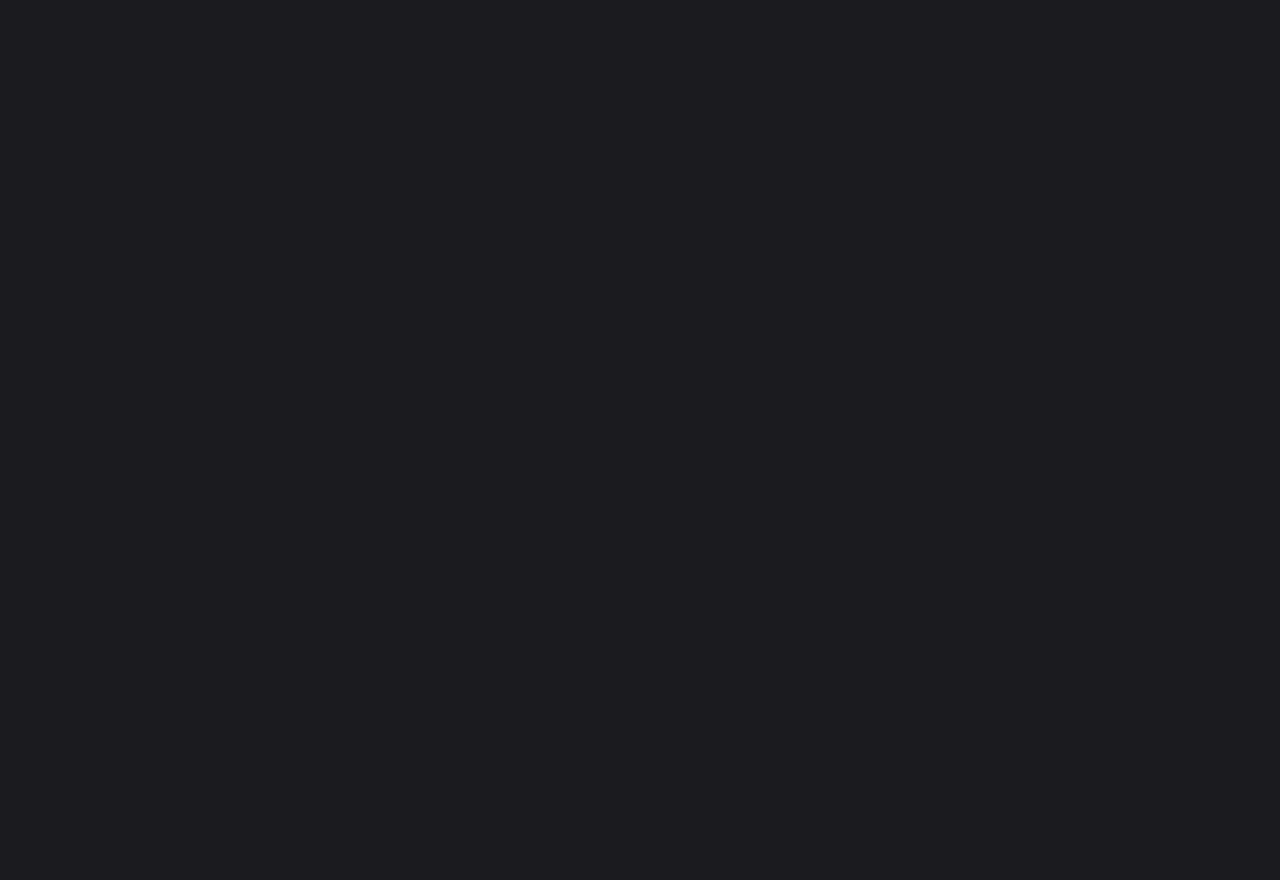
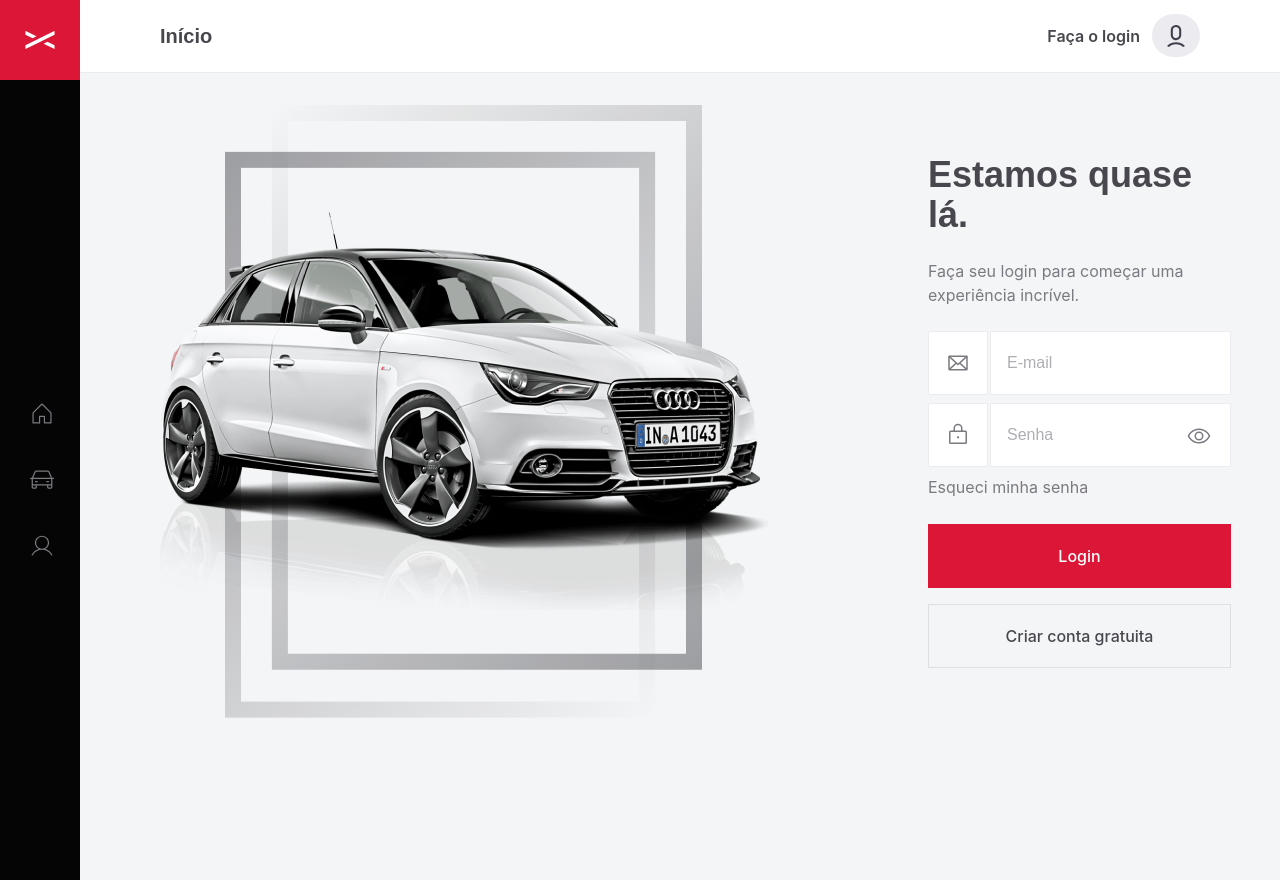
Before and after one commit to italocc-git/rentx-web, a React (Vite) app: page /sign-in in a window 1280 px wide. Before the commit this address had no page. Before the commit the page ends 800 px from the top, so only its background shows below. Built offline with nearby package versions, Linux system fonts and the light colour scheme.

Commit message:
fix: trying to fix production bug

```diff
--- a/src/pages/signIn/index.tsx
+++ b/src/pages/signIn/index.tsx
@@ -1,6 +1,6 @@
 import carImageSignPage from '../../assets/car-image-signin.png'
 import { Envelope, Lock } from '@phosphor-icons/react'
-import { Link, useNavigate } from 'react-router-dom'
+import { Link } from 'react-router-dom'
 import { Input } from '../../components/Input'
 import { useForm, FormProvider } from 'react-hook-form'
 import { z } from 'zod'
@@ -25,11 +25,11 @@ export const SignIn = () => {
   const loginUserForm = useForm<loginUserFormDataType>({
     resolver: zodResolver(loginUserFormSchema),
   })
-  const navigate = useNavigate()
+  /* const navigate = useNavigate() */
 
   const submitData = (data: loginUserFormDataType) => {
     console.log(data)
-    navigate('/profile')
+    /* navigate('/profile') */
   }
 
   const {
--- a/src/routes/index.tsx
+++ b/src/routes/index.tsx
@@ -3,7 +3,7 @@ import { CarDetails } from '../pages/Car'
 import { AvailableCarsList } from '../pages/AvailableCarsList'
 import { CarSuccessfulRented } from '../pages/CarSuccessfulRented'
 import { Dashboard } from '../pages/Dashboard'
-/* import { SignIn } from '../pages/SignIn' */
+import { SignIn } from '../pages/SignIn'
 import { SignUp } from '../pages/SignUp'
 import { PasswordRecovery } from '../pages/PasswordRecovery'
 import { Profile } from '../pages/Profile'
@@ -20,9 +20,8 @@ export const Router = () => {
         <Route path="/filtered-cars-list" element={<FilteredCarsList />} />
         <Route path="/filtered-cars-by-date" element={<FilteredCarsByDate />} />
         <Route path="/car/:id" element={<CarDetails />} />
-
+        <Route path="/sign-in" element={<SignIn />} />
         <Route path="/profile" element={<Profile />} />
-        {/*  <Route path="/sign-in" element={<SignIn />} /> */}
         <Route path="/sign-up" element={<SignUp />} />
         <Route path="/recovery-password" element={<PasswordRecovery />} />
       </Route>
```
